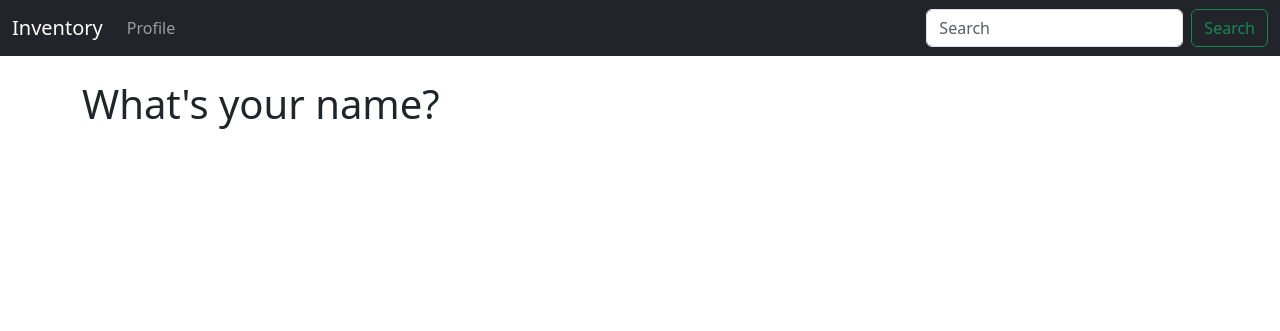
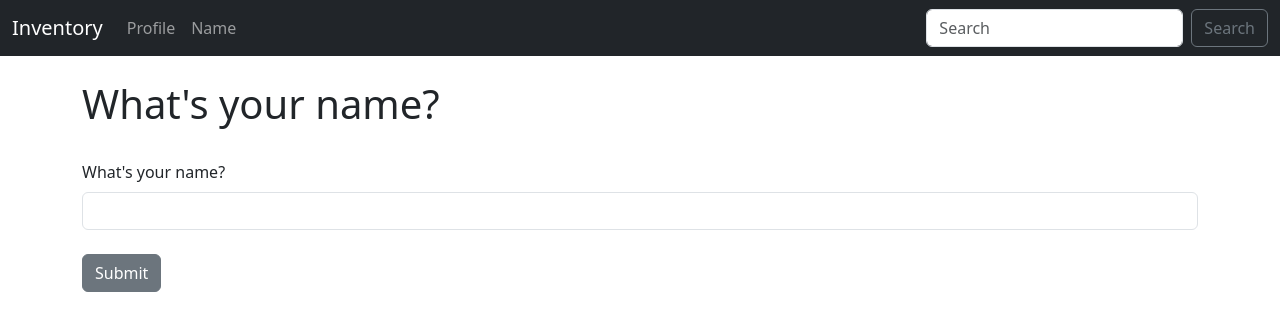
Before and after one commit to wirrexx/flasker, a Flask app: page /name in a window 1280 px wide. Shown: the top 331 px of the page. Run offline with Flask 3, Linux system fonts and the light colour scheme.

Commit message:
added labels

```diff
--- a/app.py
+++ b/app.py
@@ -20,8 +20,7 @@ class NamerForm(FlaskForm):
 
 @app.route('/')
 def index():
-	favourite_pizza =['Pepperoni', 'Cheese', 'Mushrooms', 42]
-	return render_template('index.html', favourite_pizza=favourite_pizza)
+	return render_template('index.html')
 
 
 #vad är det för connection? name i route och name i user måste vara sammankopplade, kolla på user.html
@@ -52,9 +51,7 @@ def create_name():
 	if form.validate_on_submit():
 		name = form.name.data
 		form.name.data = ''
-	return render_template('name.html',
-		name=name,
-		form=form)
+	return render_template('name.html', name=name, form=form)
 
 
 if __name__=='__main__':
--- a/templates/name.html
+++ b/templates/name.html
@@ -1,10 +1,22 @@
 {% extends "base.html" %}
 
+{% block title %} Name {% endblock %}
 
 {% block content %}
 
-	<div>
-		<h1>What's your name?</h1>
-	</div>
+{% if name %}
+	<h1>Hello {{ name }}!</h1>
+{% else %}
+	<h1>What's your name?</h1>
+	<br>
+	<form method ='POST'>
+		{{ form.hidden_tag() }}
+		{{ form.name.label(class="form-label") }}<br>
+		{{ form.name(class="form-control") }} <br>
+		{{ form.submit(class="btn btn-secondary") }}
+	</form>
+
+
+{% endif %}
 
 {% endblock %}
--- a/templates/navbar.html
+++ b/templates/navbar.html
@@ -7,12 +7,15 @@
     <div class="collapse navbar-collapse" id="navbarSupportedContent">
       <ul class="navbar-nav me-auto mb-2 mb-lg-0">
         <li class="nav-item">
-          <a class="nav-link" href="{{url_for('user', name='monika'|title)}}">Profile</a>
+          <a class="nav-link" href="{{url_for('user', name='User'|title)}}">Profile</a>
+        </li>
+          <li class="nav-item">
+            <a class="nav-link" href="{{url_for('create_name')}}">Name</a>
         </li>
       </ul>
       <form class="d-flex" role="search">
         <input class="form-control me-2" type="search" placeholder="Search" aria-label="Search">
-        <button class="btn btn-outline-success" type="submit">Search</button>
+        <button class="btn btn-outline-secondary" type="submit">Search</button>
       </form>
     </div>
   </div>
```
